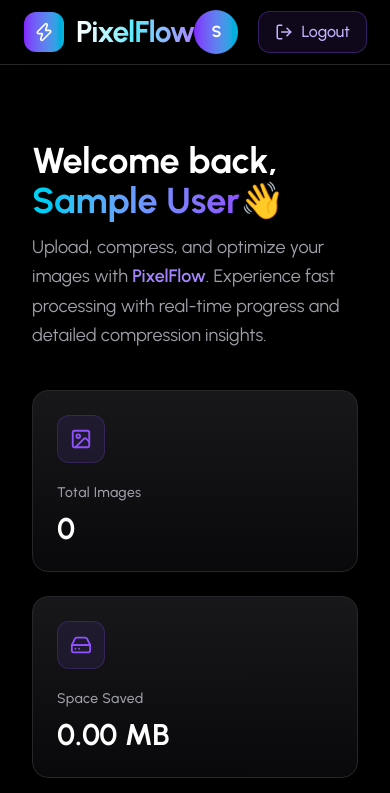
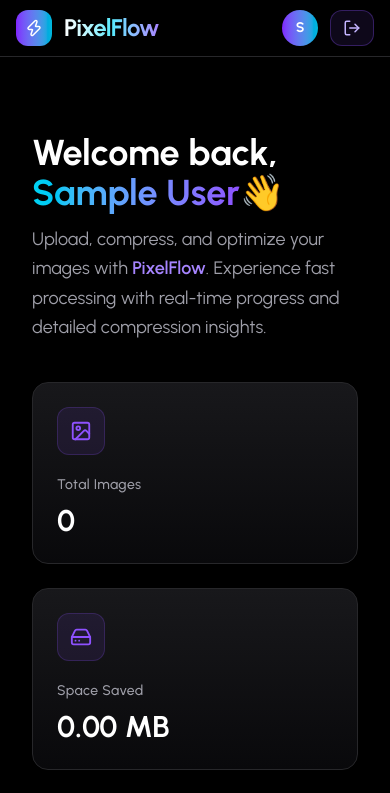
Before and after one commit to lakshayxdev/PixelFlow, a React (Vite) app in the folder Frontend/: page /dashboard in a window 390 px wide. Shown: the top 793 px of the page. Built offline with nearby package versions, Linux system fonts and the light colour scheme; no server answers; sample sign-in values are in the browser's storage.

Commit message:
handle git responsiveness

```diff
--- a/Frontend/src/dashboard/Navbar.jsx
+++ b/Frontend/src/dashboard/Navbar.jsx
@@ -22,23 +22,23 @@
       className="sticky top-0 z-50 border-b border-zinc-800
       bg-black/80 backdrop-blur-md"
     >
-      <div className="mx-auto flex h-16 max-w-7xl items-center justify-between px-6">
+      <div className="mx-auto flex h-14 sm:h-16 max-w-7xl items-center justify-between px-4 sm:px-6">
 
         {/* Logo */}
 
         <div className="flex items-center gap-3">
 
           <div
-            className="flex h-10 w-10 items-center justify-center
+            className="flex h-9 w-9 sm:h-10 sm:w-10 items-center justify-center
             rounded-xl bg-gradient-to-r
             from-violet-600 to-cyan-500
             text-white shadow-lg"
           >
-            <Zap size={20} />
+            <Zap size={18} className="sm:w-5 sm:h-5" />
           </div>
 
           <h1
-            className="text-3xl font-bold tracking-tight
+  className="text-2xl sm:text-3xl font-bold tracking-tight
   bg-gradient-to-r
   from-white via-cyan-300 to-violet-400
   bg-clip-text text-transparent"
@@ -50,12 +50,13 @@
 
         {/* Right Side */}
 
-        <div className="flex items-center gap-5">
+        <div className="flex items-center gap-3 sm:gap-5">
 
           <div className="flex items-center gap-3">
 
             <div
-              className="flex h-11 w-11 items-center justify-center
+              className="flex h-9 w-9 sm:h-11 sm:w-11
+text-sm sm:text-base items-center justify-center
               rounded-full
               bg-gradient-to-r
               from-violet-600 to-cyan-500
@@ -83,7 +84,8 @@
             className="flex items-center gap-2 rounded-xl
             border border-violet-500/30
             bg-violet-500/10
-            px-4 py-2
+            px-3 sm:px-4
+py-2
             font-medium
             text-violet-300
             transition-all duration-300
@@ -94,7 +96,9 @@
             hover:shadow-[0_0_20px_rgba(139,92,246,0.3)]"
           >
             <LogOut size={18} />
+<span className="hidden sm:inline">
     Logout
+</span>
           </button>
 
         </div>
```
Lines whose indentation alone changed are shown as unchanged.
